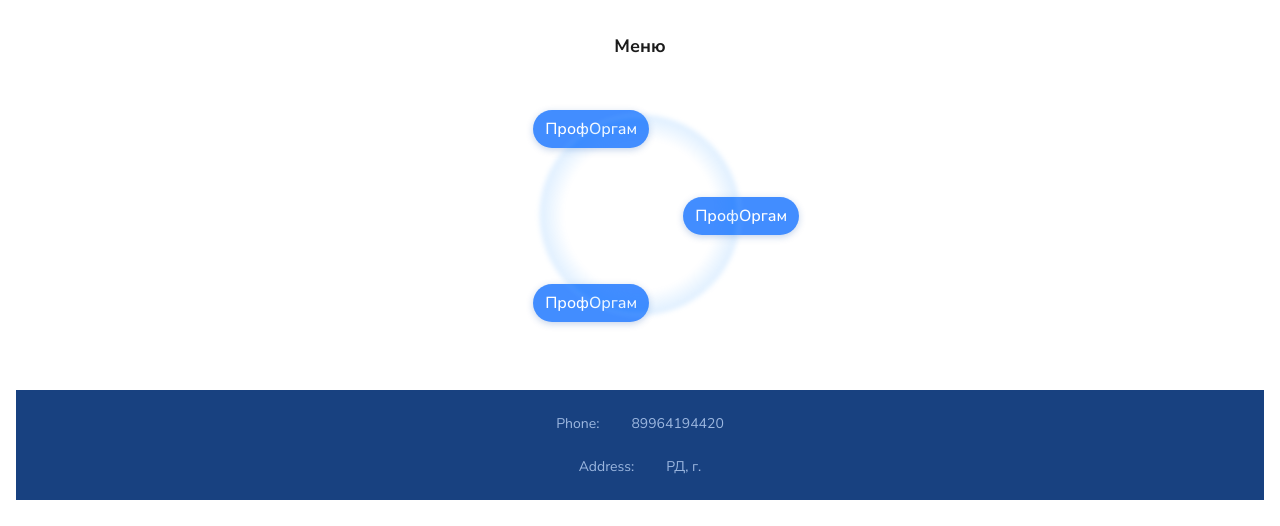
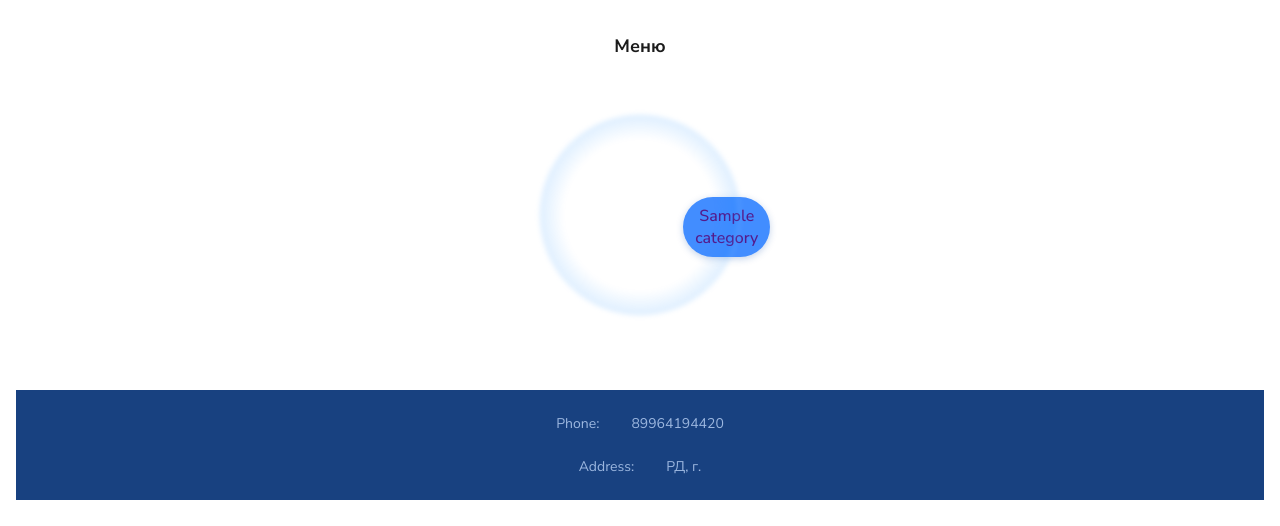
Before and after one commit to bugkira/prof-backend, a Django app: template my_site/core/templates/Includes/index.html in a window 1280 px wide. Shown: the top 526 px of the page. Run offline with Django 5.2, Linux system fonts and the light colour scheme; data comes from the database, SQL or seed files in the repository; the template is opened without the code that fills it: most values are stand-ins (such as "Sample title", 1, 10 or a date in 2020); style sheets or scripts are compiled from the project's sources; some libraries are stand-ins or nearby versions.

Commit message:
getting back to front

```diff
--- a/my_site/content/static/css/MainPage/main_page.css
+++ b/my_site/content/static/css/MainPage/main_page.css
@@ -38,6 +38,9 @@
   position: relative;
   font-weight: 500;
 }
+.div a {
+  text-decoration: none;
+}
 
 .container,
 .frame,
@@ -77,6 +80,9 @@
 
 .b {
   position: relative;
+}
+.b a {
+  text-decoration: none;
 }
 
 .arrowsarrow-left-parent {
--- a/my_site/content/static/css/MainPage/main_page.scss
+++ b/my_site/content/static/css/MainPage/main_page.scss
@@ -41,6 +41,9 @@
 .div {
   position: relative;
   font-weight: 500;
+  a {
+    text-decoration: none;
+  }
 }
 
 .container,
@@ -81,6 +84,9 @@
 
 .b {
   position: relative;
+  a {
+    text-decoration: none;
+  }
 }
 
 .arrowsarrow-left-parent {
--- a/my_site/core/templates/Includes/header.html
+++ b/my_site/core/templates/Includes/header.html
@@ -1,15 +1,14 @@
+{% load mptt_tags %}
 <header>
     <div class="ellipse-parent">
         <div class="frame-child">
+            {% if child_categories %}
+            {% for category in child_categories %}
             <div class="wrapper">
-                <div class="div">ПрофОргам</div>
+                <div class="div"><a href="">{{ category.name }}</a></div>
             </div>
-            <div class="wrapper">
-                <div class="div">ПрофОргам</div>
-            </div>
-            <div class="wrapper">
-                <div class="div">ПрофОргам</div>
-            </div>
+            {% endfor %}
+            {% endif %}
         </div>
         <img class="frame-item" alt="" src="./public/group-814.svg"/>
 
--- a/my_site/core/templates/MainPage/main_page.html
+++ b/my_site/core/templates/MainPage/main_page.html
@@ -47,8 +47,6 @@
     <a href="/{{ node.get_ancestors|tree_path:"/"}}/{{node.name}}">{{article.title}}</a>
     {% endfor %}
 </ul>
-{% else %}
-<p>В этой категории нет статей.</p>
 {% endif %}
 {% if is_art %}
 <h2>Статья</h2>
@@ -57,7 +55,7 @@
 </ul>
 {% endif %}
 
-
+{% if not articles %}
 <div class="iphone-13-14-11">
     <div class="parent">
         <div class="div3">Какое-то лютое описание</div>
@@ -86,4 +84,5 @@
         </div>
     </div>
 </div>
+{% endif %}
 {% endblock %}
```
Also changed, not shown: 1 other file.
